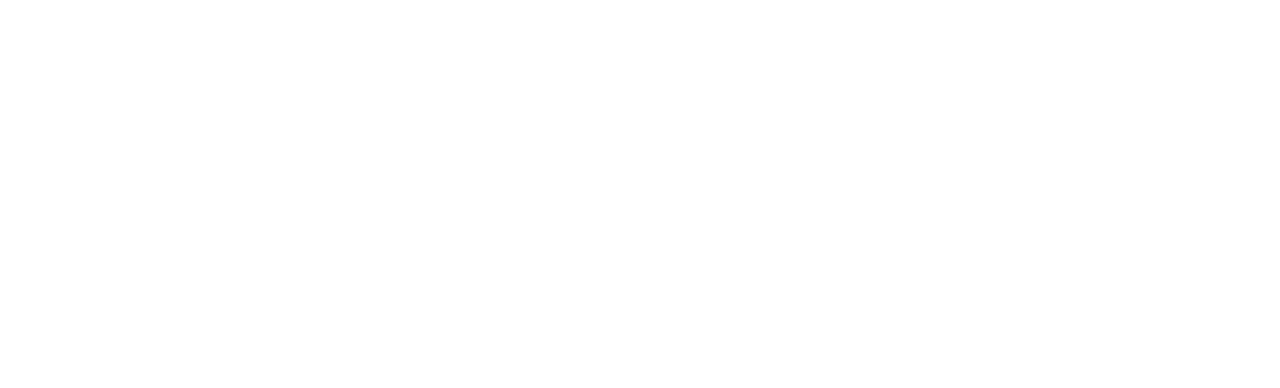
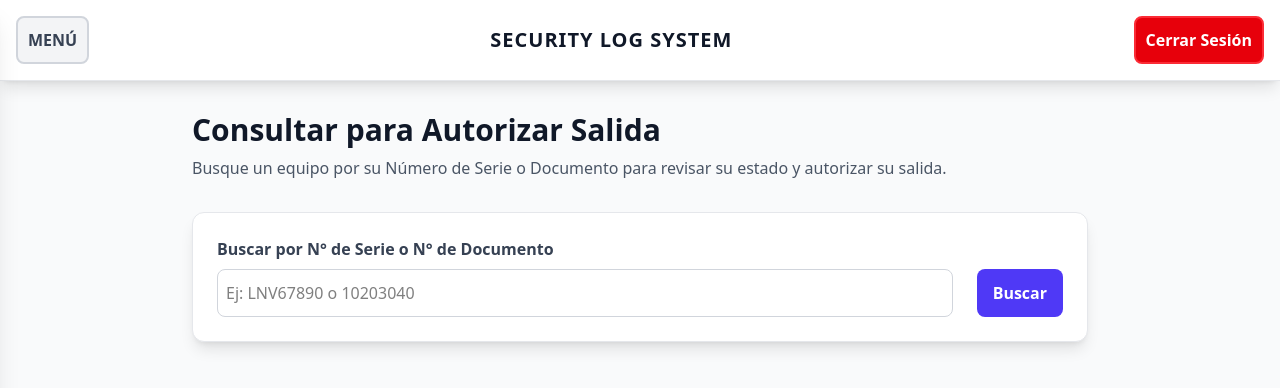
Before and after one commit to Mauricio4-alt/Security-log-system, a React (Vite) app in the folder DEVELOP/FRONTEND/security-log-system/: page /security/consulta-registro in a window 1280 px wide. Before the commit this address had no page. Shown: the top 388 px of the page. Built offline with nearby package versions, Linux system fonts and the light colour scheme.

Commit message:
feat: Agregando componente Consulta Registro con estilos tailwind

```diff
--- /dev/null
+++ b/DEVELOP/FRONTEND/security-log-system/src/consultaRegistro.jsx
@@ -0,0 +1,46 @@
+import React, { useState } from 'react';
+import './assets/styles/index.css';
+
+export default function ConsultaRegistro() {
+    // Las variables y funciones placeholder han sido eliminadas.
+
+    return (
+        <div className="font-sans p-4 md:p-8">
+            <div className="max-w-4xl mx-auto">
+
+                {/* Título Principal */}
+                <header className="mb-8">
+                    <h1 className="text-3xl font-extrabold text-gray-900 flex items-center">
+                        Consultar para Autorizar Salida
+                    </h1>
+                    <p className="mt-2 text-gray-600">
+                        Busque un equipo por su Número de Serie o Documento para revisar su estado y autorizar su salida.
+                    </p>
+                </header>
+
+                {/* 1. Formulario de Búsqueda */}
+                <form className="bg-white p-6 rounded-xl shadow-lg border border-gray-200">
+
+                    <div className="text-base font-semibold text-gray-700 mb-2">
+                        Buscar por N° de Serie o N° de Documento
+                    </div>
+
+                    <div className="flex space-x-6">
+                        <input
+                            type="text"
+                            placeholder="Ej: LNV67890 o 10203040"
+                            className="grow p-2 border border-gray-300 rounded-lg"
+                            required
+                        />
+                        <button
+                            type="submit"
+                            className="px-4 py-3 rounded-lg text-white font-bold bg-indigo-600 hover:bg-indigo-700 transition duration-150"
+                        >
+                            Buscar
+                        </button>
+                    </div>
+                </form>
+            </div>
+        </div>
+    );
+}
--- a/DEVELOP/FRONTEND/security-log-system/src/listaRegistros.jsx
+++ b/DEVELOP/FRONTEND/security-log-system/src/listaRegistros.jsx
@@ -1,6 +1,6 @@
 import React, { useState } from 'react';
 import './assets/styles/index.css';
-;
+
 // --- Datos Simulados ---
 
 const datosSimuladosRegistros = [
--- a/DEVELOP/FRONTEND/security-log-system/src/main.jsx
+++ b/DEVELOP/FRONTEND/security-log-system/src/main.jsx
@@ -8,6 +8,7 @@
 import WelcomeMessage from "./welcomeMessageCelador";
 import Login from "./login";
 import ListaRegistros from "./listaRegistros";
+import ConsultaRegistro from "./consultaRegistro";
 import Registrar from "./registroIngreso";       // <-- IMPORTANTE
 import WelcomeMessageAdmin from "./welcomeMessageAdmin";
 import MyAppNavAdmin from "./navAdmin";
@@ -29,6 +30,7 @@
         <Route index element={<WelcomeMessage />} />
         <Route path="registro-ingreso" element={<Registrar />} />
         <Route path="lista-registros" element={<ListaRegistros />} />
+        <Route path="consulta-registro" element={<ConsultaRegistro />} />
       </Route>
 
       {/* RUTAS ADMIN */}
--- a/DEVELOP/FRONTEND/security-log-system/src/nav.jsx
+++ b/DEVELOP/FRONTEND/security-log-system/src/nav.jsx
@@ -19,7 +19,6 @@
 
 // === Componente de Enlace del Menú Lateral (Ahora usa URL de imagen) ===
 // Define la estructura de cada opción del menú
-// Se modificó para recibir 'iconUrl' en lugar de 'icon: Icon'
 const MenuItem = ({ iconUrl, title, to, onClick }) => (
   <Link
     to={to}
@@ -51,8 +50,8 @@
   const menuItems = [
     { id: 1, iconUrl: ICON_URLS.registro, title: 'Registrar Ingreso de Equipo', Link ,to: '/security/registro-ingreso' },
     { id: 2, iconUrl: ICON_URLS.lista, title: 'Lista de Registros', Link, to: '/security/lista-registros' },
-    { id: 3, iconUrl: ICON_URLS.consulta, title: 'Consultar Registro de un Equipo', Link, to: '/consultar-registro' },
-    { id: 4, iconUrl: ICON_URLS.historial, title: 'Historial de Entradas y Salidas', Link, to: '/historial' },
+    { id: 3, iconUrl: ICON_URLS.consulta, title: 'Consultar Registro de un Equipo', Link, to: '/security/consulta-registro' },
+    { id: 4, iconUrl: ICON_URLS.historial, title: 'Historial de Entradas y Salidas', Link, to: '/security/historial' },
   ];
 
   const toggleMenu = () => {
@@ -77,7 +76,7 @@
           {/* Botón MENÚ */}
           <button
             onClick={toggleMenu}
-            className="px-4 py-2 border-2 border-gray-300 rounded-lg font-bold text-gray-700 bg-gray-100 hover:bg-gray-200 transition duration-150 shadow-md uppercase text-sm md:text-base"
+            className="p-2.5 border-2 border-gray-300 rounded-lg font-bold text-gray-700 bg-gray-100 hover:bg-gray-200 transition duration-150 uppercase text-sm md:text-base"
             aria-label="Toggle Menu"
           >
             MENÚ
@@ -91,7 +90,7 @@
           {/* Botón Cerrar Sesión (simulado) */}
           <Link
             href="/cerrar-sesion"
-            className="px-3 py-2 border-2 border-red-500 rounded-lg font-semibold text-white bg-red-600 hover:bg-red-700 transition duration-150 shadow-md text-sm md:text-base whitespace-nowrap"
+            className="p-2.5 border-2 border-red-500 rounded-lg font-semibold text-white bg-red-600 hover:bg-red-700 transition duration-150 upercase"
             aria-label="Cerrar Sesión"
           >
             Cerrar Sesión
```
